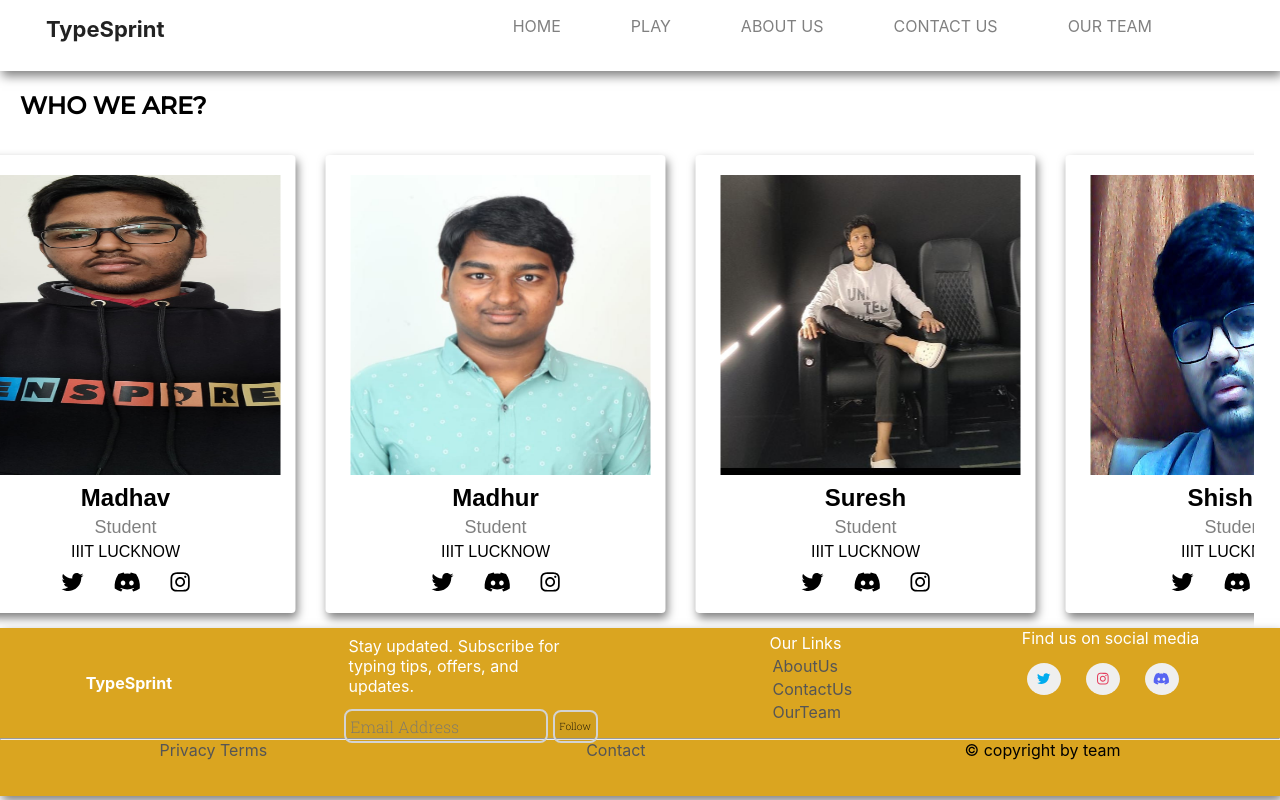
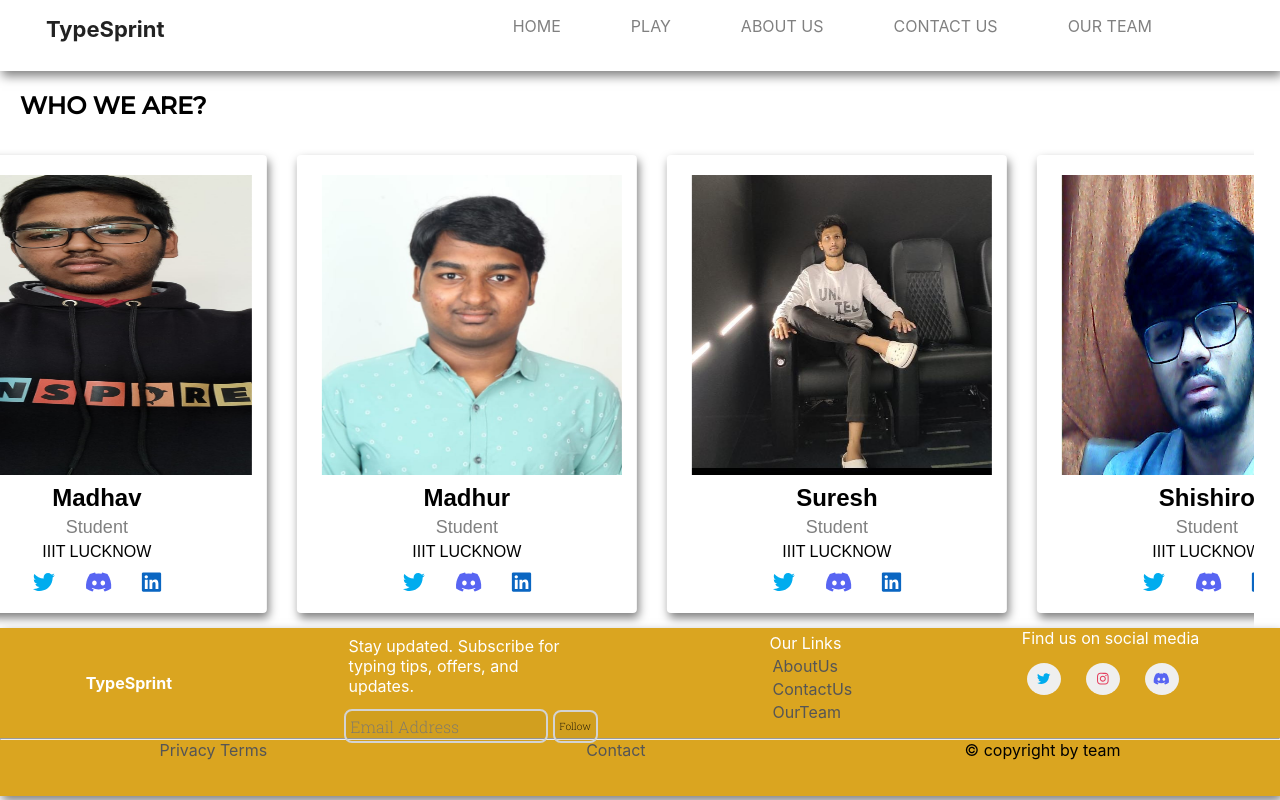
Before and after one commit to shishiro26/TypeSprint, a React (Create React App) app: page /Team in a window 1280 px wide. Built offline with nearby package versions, Linux system fonts and the light colour scheme.

Commit message:
adding animations

```diff
--- a/src/css/team.css
+++ b/src/css/team.css
@@ -45,7 +45,7 @@
 }
 
 .images {
-    animation: slide 16s infinite linear;
+    animation: slide 15s infinite linear;
     scroll-behavior: smooth;
 }
 
--- a/src/pages/OurTeam.jsx
+++ b/src/pages/OurTeam.jsx
@@ -9,7 +9,7 @@ import { FontAwesomeIcon } from "@fortawesome/react-fontawesome";
 
 import {
   faDiscord,
-  faInstagram,
+  faLinkedin,
   faTwitter,
 } from "@fortawesome/free-brands-svg-icons";
 
@@ -33,9 +33,21 @@ function OurTeam() {
               IIIT LUCKNOW
             </p>
             <div className="social">
-              <FontAwesomeIcon icon={faTwitter} className="tweet" />
-              <FontAwesomeIcon icon={faDiscord} className="tweet" />
-              <FontAwesomeIcon icon={faInstagram} className="tweet" />
+              <FontAwesomeIcon
+                icon={faTwitter}
+                className="tweet"
+                style={{ color: "#00ACEE" }}
+              />
+              <FontAwesomeIcon
+                icon={faDiscord}
+                className="tweet"
+                style={{ color: "#5865F2" }}
+              />
+              <FontAwesomeIcon
+                icon={faLinkedin}
+                className="tweet"
+                style={{ color: "#0A66C2" }}
+              />
             </div>
           </div>
           <div className="narasimha">
@@ -52,9 +64,21 @@ function OurTeam() {
               IIIT LUCKNOW
             </p>
             <div className="social">
-              <FontAwesomeIcon icon={faTwitter} className="tweet" />
-              <FontAwesomeIcon icon={faDiscord} className="tweet" />
-              <FontAwesomeIcon icon={faInstagram} className="tweet" />
+              <FontAwesomeIcon
+                icon={faTwitter}
+                className="tweet"
+                style={{ color: "#00ACEE" }}
+              />
+              <FontAwesomeIcon
+                icon={faDiscord}
+                className="tweet"
+                style={{ color: "#5865F2" }}
+              />
+              <FontAwesomeIcon
+                icon={faLinkedin}
+                className="tweet"
+                style={{ color: "#0A66C2" }}
+              />
             </div>
           </div>
           <div className="narasimha">
@@ -71,9 +95,21 @@ function OurTeam() {
               IIIT LUCKNOW
             </p>
             <div className="social">
-              <FontAwesomeIcon icon={faTwitter} className="tweet" />
-              <FontAwesomeIcon icon={faDiscord} className="tweet" />
-              <FontAwesomeIcon icon={faInstagram} className="tweet" />
+              <FontAwesomeIcon
+                icon={faTwitter}
+                className="tweet"
+                style={{ color: "#00ACEE" }}
+              />
+              <FontAwesomeIcon
+                icon={faDiscord}
+                className="tweet"
+                style={{ color: "#5865F2" }}
+              />
+              <FontAwesomeIcon
+                icon={faLinkedin}
+                className="tweet"
+                style={{ color: "#0A66C2" }}
+              />
             </div>
           </div>
           <div className="narasimha">
@@ -90,9 +126,21 @@ function OurTeam() {
               IIIT LUCKNOW
             </p>
             <div className="social">
-              <FontAwesomeIcon icon={faTwitter} className="tweet" />
-              <FontAwesomeIcon icon={faDiscord} className="tweet" />
-              <FontAwesomeIcon icon={faInstagram} className="tweet" />
+              <FontAwesomeIcon
+                icon={faTwitter}
+                className="tweet"
+                style={{ color: "#00ACEE" }}
+              />
+              <FontAwesomeIcon
+                icon={faDiscord}
+                className="tweet"
+                style={{ color: "#5865F2" }}
+              />
+              <FontAwesomeIcon
+                icon={faLinkedin}
+                className="tweet"
+                style={{ color: "#0A66C2" }}
+              />
             </div>
           </div>
           <div className="narasimha">
@@ -109,9 +157,21 @@ function OurTeam() {
               IIIT LUCKNOW
             </p>
             <div className="social">
-              <FontAwesomeIcon icon={faTwitter} className="tweet" />
-              <FontAwesomeIcon icon={faDiscord} className="tweet" />
-              <FontAwesomeIcon icon={faInstagram} className="tweet" />
+              <FontAwesomeIcon
+                icon={faTwitter}
+                className="tweet"
+                style={{ color: "#00ACEE" }}
+              />
+              <FontAwesomeIcon
+                icon={faDiscord}
+                className="tweet"
+                style={{ color: "#5865F2" }}
+              />
+              <FontAwesomeIcon
+                icon={faLinkedin}
+                className="tweet"
+                style={{ color: "#0A66C2" }}
+              />
             </div>
           </div>
         </div>
```
